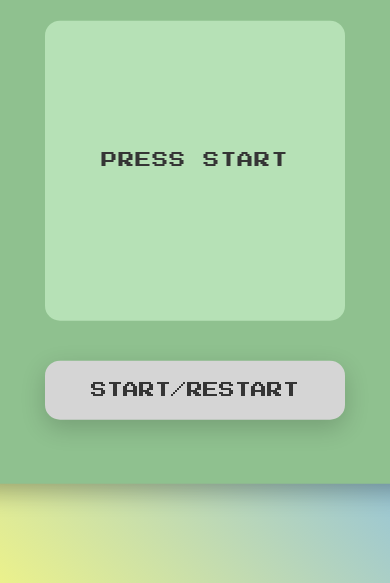
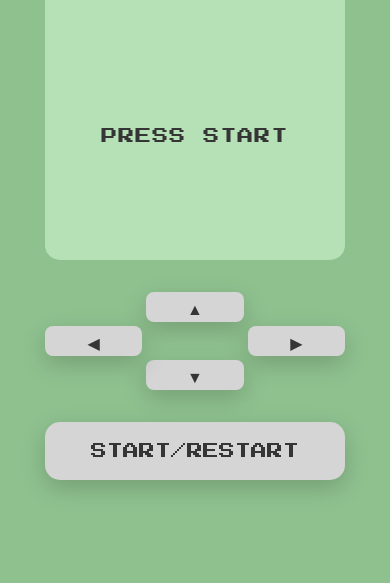
Before and after one commit to gare-Ware/Snake-Game, a website built with webpack: page snake-game/index.html in a window 390 px wide. Shown: the part 261-844 px from the top of the page. Built offline with nearby package versions, Linux system fonts and the light colour scheme.

Commit message:
Optimized for mobile
Added responsive design and mobile button controls

```diff
--- a/snake-game/index.css
+++ b/snake-game/index.css
@@ -23,10 +23,10 @@ h2 {
 #container {
     padding: 1rem;
     width: 420px;
-    background-color: rgb(143, 193, 143);
+    background-color: #8fc18f;
     text-align: center;
     border-radius: 15px;
-    box-shadow: rgba(0, 0, 0, 0.288) 0px 8px 24px;
+    box-shadow: #00000049 0px 8px 24px;
     position: absolute;
     top: 50%;
     left: 50%;
@@ -53,7 +53,11 @@ h2 {
     animation: game-over 1100ms ease-in forwards;
     display: none;
     color: #353535;
-    -webkit-text-stroke: .5px rgb(213, 213, 213);
+    -webkit-text-stroke: .5px #d5d5d5;
+}
+
+#mobile-controls {
+    display: none;
 }
 
 #start {
@@ -64,8 +68,8 @@ h2 {
     border: none;
     border-radius: 15px;
     color: #353535;
-    background-color: rgb(213, 213, 213);
-    box-shadow: rgba(0, 0, 0, 0.18) 0px 8px 24px;
+    background-color: #d5d5d5;
+    box-shadow: #0000002e 0px 8px 24px;
 }
 
 #start:active {
@@ -78,7 +82,7 @@ h2 {
     width: 300px;
     height: 300px;
     margin: 0 auto;
-    background-color: rgb(182, 225, 182);
+    background-color: #b6e1b6;
     margin-bottom: 40px;
     border-radius: 15px;
 }
@@ -93,7 +97,7 @@ h2 {
 }
 
 .apple {
-    background-color: rgb(250, 88, 88);
+    background-color: #fa5858;
     border-radius: 10px;
 }
 
@@ -112,3 +116,81 @@ h2 {
         transform: translateX(-50%);
     }
 }
+
+@media (max-width: 820px) {
+    html, body {
+        background: #8fc18f;
+        display: flex;
+        justify-content: center;
+        align-items: center;
+    }
+    #container {
+        padding: 0;
+        width: 100%;
+        box-shadow: none;
+        position: static;
+        transform: none;
+    }
+    .grid {
+        margin-bottom: 2em;
+    }
+    #pressStart {
+        position: absolute;
+        left: 50%;
+        top: 50%;
+        letter-spacing: 1;
+        transform: translate(-50%, -50%);
+        display: block;
+        animation: blink 1s steps(5, start) infinite;
+    }
+    #pressStart {
+        top: 47%;
+    }
+    #mobile-controls {
+        display: block;
+        width: 300px;
+        margin: auto;
+        display: grid;
+        grid-template: 1fr 1fr 1fr / 1fr 1fr 1fr;
+        margin-bottom: 2em;
+        gap: .25em;
+    }
+    #mobile-controls button {
+        border: none;
+        color: inherit;
+        border-radius: 8px;
+        background-color: #d5d5d5;
+        height: 30px;
+        display: flex;
+        justify-content: center;
+        align-items: center;
+        box-shadow: #0000002e 0px 8px 24px;
+    }
+    #up {
+        grid-row: 1/2;
+        grid-column: 2/3;
+    }
+    #right {
+        grid-row: 2/3;
+        grid-column: 3/4;
+    }
+    #down {
+        grid-row: 3/4;
+        grid-column: 2/3;
+    }
+    #left {
+        grid-row: 2/3;
+        grid-column: 1/2;
+    }
+    @keyframes game-over {
+        from {
+            opacity: 0;
+            top: 27%;
+        }
+        to {
+            opacity: 1;
+            top: 43%;
+            transform: translateX(-50%);
+        }
+    }
+}
--- a/snake-game/index.html
+++ b/snake-game/index.html
@@ -1,5 +1,6 @@
 <html>
     <head>
+        <meta name="viewport" content="width=device-width, initial-scale=1.0">
         <link href="https://fonts.googleapis.com/css2?family=Press+Start+2P&display=swap" rel="stylesheet">
         <link rel="stylesheet" href="https://cdnjs.cloudflare.com/ajax/libs/normalize/8.0.1/normalize.css">
         <link rel="stylesheet" href="index.css">
@@ -11,6 +12,12 @@
             <span id="pressStart">PRESS START</span>
             <span id="gameOver">GAME OVER</span>
             <div class="grid"></div>
+            <div id="mobile-controls">
+                <button id="up">▲</button>
+                <button id="right">▶</button>
+                <button id="down">▼</button>
+                <button id="left">◀</button>
+            </div>
             <button id="start">START/RESTART</button>
         </div>
 
--- a/snake-game/index.js
+++ b/snake-game/index.js
@@ -3,6 +3,10 @@ const startButton = document.getElementById('start')
 const scoreDisplay = document.getElementById('score')
 const pressStart = document.getElementById("pressStart")
 const gameOver = document.getElementById("gameOver")
+const up = document.getElementById("up")
+const right = document.getElementById("right")
+const down = document.getElementById("down")
+const left = document.getElementById("left")
 let squares = []
 let currentSnake = [2,1,0] // array elements in reverse so I can refer to index 0 as snake head
 let direction = 1
@@ -111,7 +115,25 @@ function endGame() {
     gameOver.style.display = "block"
 }
 
+// mobile controls
+function mobileUp() {
+    direction = -width
+}
+function mobileRight() {
+    direction = 1
+}
+function mobileDown() {
+    direction = +width
+}
+function mobileLeft() {
+    direction = -1
+}
+
 createGrid()
 scoreDisplay.textContent = score
 document.addEventListener('keydown', control)
 startButton.addEventListener('click', startGame)
+up.addEventListener('click', mobileUp)
+right.addEventListener('click', mobileRight)
+down.addEventListener('click', mobileDown)
+left.addEventListener('click', mobileLeft)
```
